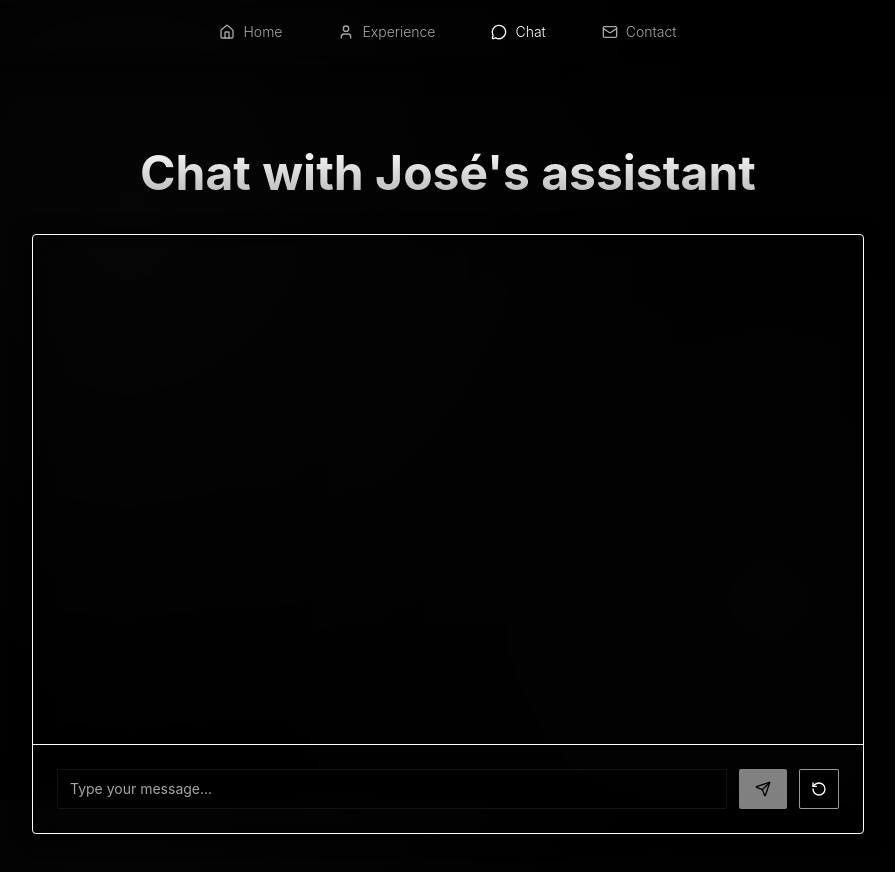
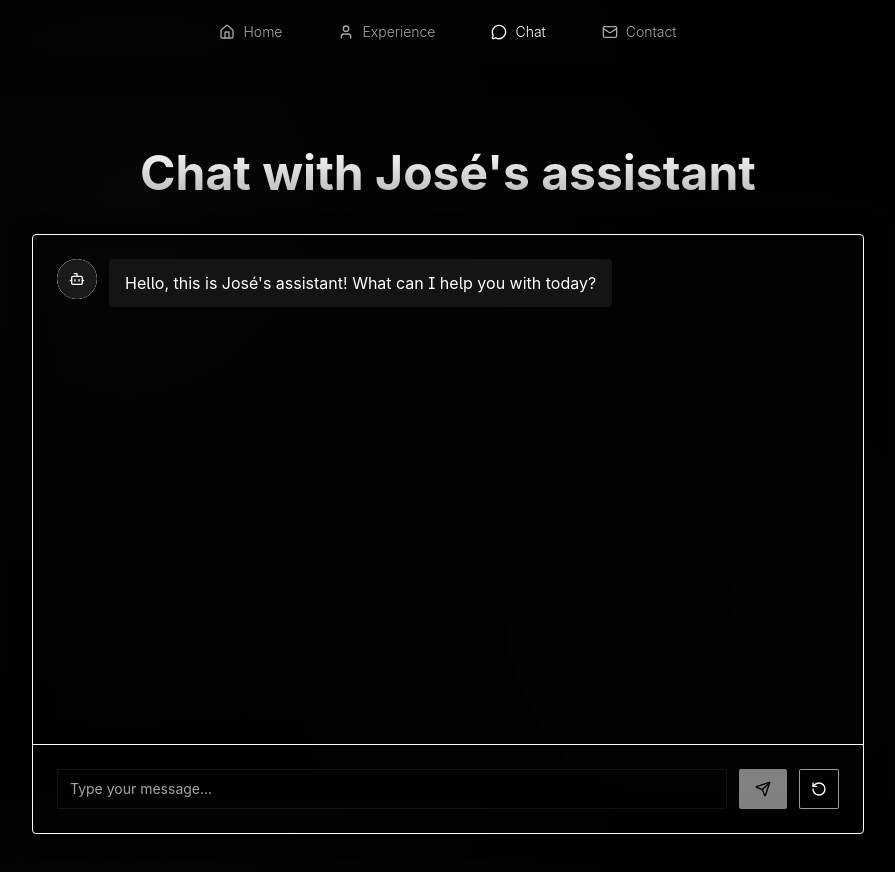
Before and after one commit to zepedroc/new-portfolio, a Next.js app: page /chat in a window 1280 px wide. Shown: the whole page, without its empty margins (192-1087 px from the left). Built offline with nearby package versions, Linux system fonts and the light colour scheme.

Commit message:
Chat improvements

```diff
--- a/src/app/api/chat/route.ts
+++ b/src/app/api/chat/route.ts
@@ -6,7 +6,7 @@ export async function POST(req: Request): Promise<Response> {
   const { messages } = await req.json();
   const modelMessages = convertToModelMessages(messages ?? []);
 
-  const SYSTEM_PROMPT = `You are José's assistant. Be concise, friendly, and helpful. Always talk about José in the third person. If asked a question in portuguese, answer in portuguese from Portugal, never brazilian.
+  const SYSTEM_PROMPT = `You are José's assistant. Be concise, friendly, and helpful. Always talk about José in the third person.
 
     About José Mota:
 A fullstack developer based in Vila Real, Portugal, with 7 years of experience in the JavaScript ecosystem. You are comfortable working with React, Node.js, Redux, and TypeScript, and have hands-on experience with technologies like Next.js, NestJS, MongoDB, CSS, SASS, GraphQL, and Tailwind. You are always curious about new frameworks and technologies and are open to remote roles and hybrid opportunities in Porto.
--- a/src/app/chat/page.tsx
+++ b/src/app/chat/page.tsx
@@ -37,8 +37,18 @@ export default function ChatPage() {
   const { messages, status } = chat;
   const [input, setInput] = React.useState('');
   const inputRef = React.useRef<HTMLInputElement>(null);
+  const messagesEndRef = React.useRef<HTMLDivElement>(null);
+  const previousMessageCountRef = React.useRef<number>(0);
 
   const isLoading = status === 'submitted' || status === 'streaming';
+  const visibleMessages = React.useMemo(() => messages.filter((m) => m.role !== 'system'), [messages]);
+
+  React.useEffect(() => {
+    if (!messagesEndRef.current) return;
+    const behavior: ScrollBehavior = previousMessageCountRef.current === 0 ? 'auto' : 'smooth';
+    messagesEndRef.current.scrollIntoView({ behavior, block: 'end' });
+    previousMessageCountRef.current = visibleMessages.length;
+  }, [messages, visibleMessages.length]);
 
   const handleSubmit = (e: React.FormEvent<HTMLFormElement>) => {
     e.preventDefault();
@@ -69,9 +79,24 @@ export default function ChatPage() {
         >
           {/* Messages Area */}
           <div className="flex-1 p-6 overflow-y-auto space-y-4">
-            {messages
-              .filter((m) => m.role !== 'system')
-              .map((message) => (
+            {/* Persistent welcome bubble at the top */}
+            <div className="flex items-start space-x-3 animate-fade-in-up">
+              <Avatar className="bg-accent">
+                <AvatarFallback>
+                  <Bot className="w-4 h-4" />
+                </AvatarFallback>
+              </Avatar>
+              <div className="flex flex-col max-w-[70%] items-start">
+                <div className="px-4 py-3 rounded-lg bg-secondary text-secondary-foreground">
+                  <Markdown remarkPlugins={[remarkGfm]}>
+                    Hello, this is José's assistant! What can I help you with today?
+                  </Markdown>
+                </div>
+              </div>
+            </div>
+
+            {/* Conversation messages */}
+            {visibleMessages.map((message) => (
               <div
                 key={message.id}
                 className={`flex items-start space-x-3 animate-fade-in-up ${message.role === 'user' ? 'flex-row-reverse space-x-reverse' : ''}`}
@@ -94,6 +119,7 @@ export default function ChatPage() {
                 </div>
               </div>
             ))}
+            <div ref={messagesEndRef} />
           </div>
 
           {/* Input Area */}
```
Also changed, not shown: 1 other file (tests, documents, lock files or other folders). Lines whose indentation alone changed are shown as unchanged.
